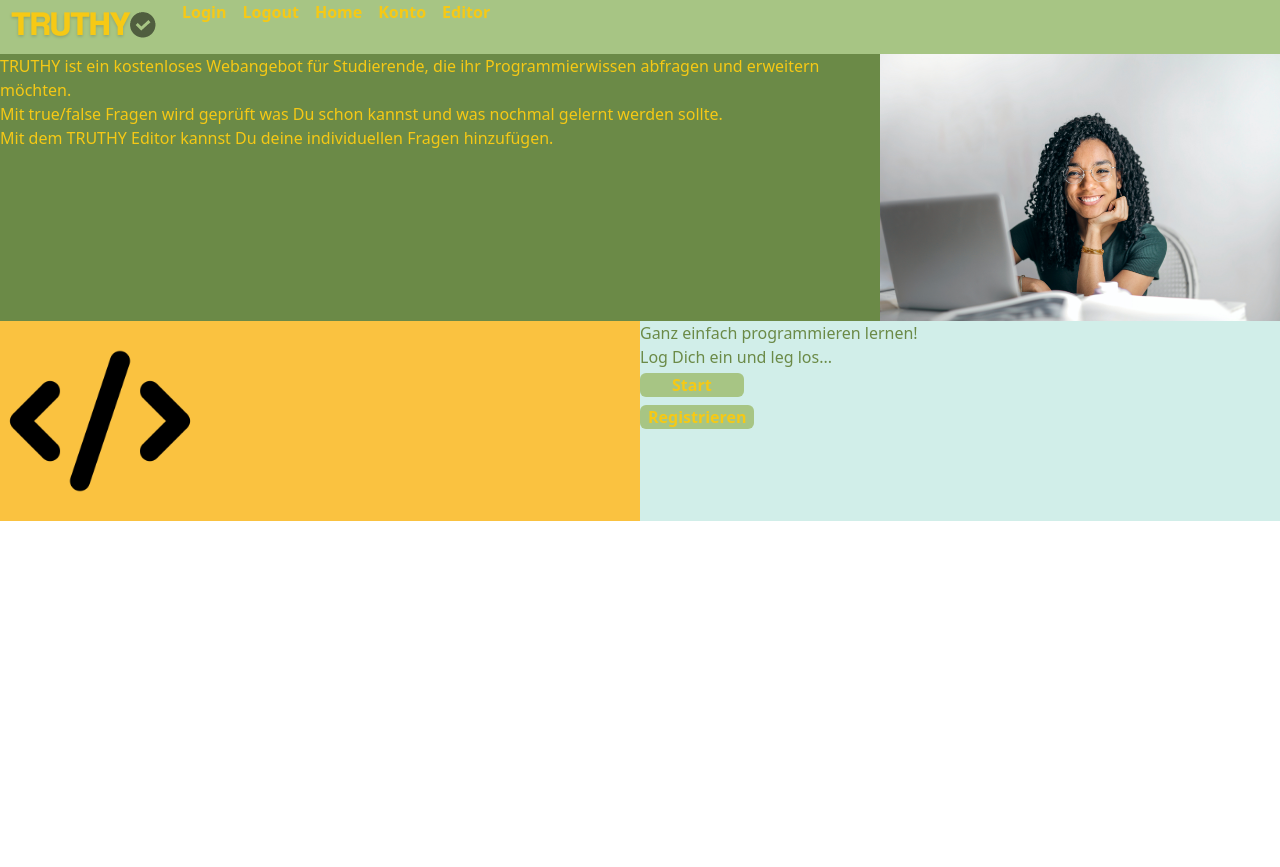
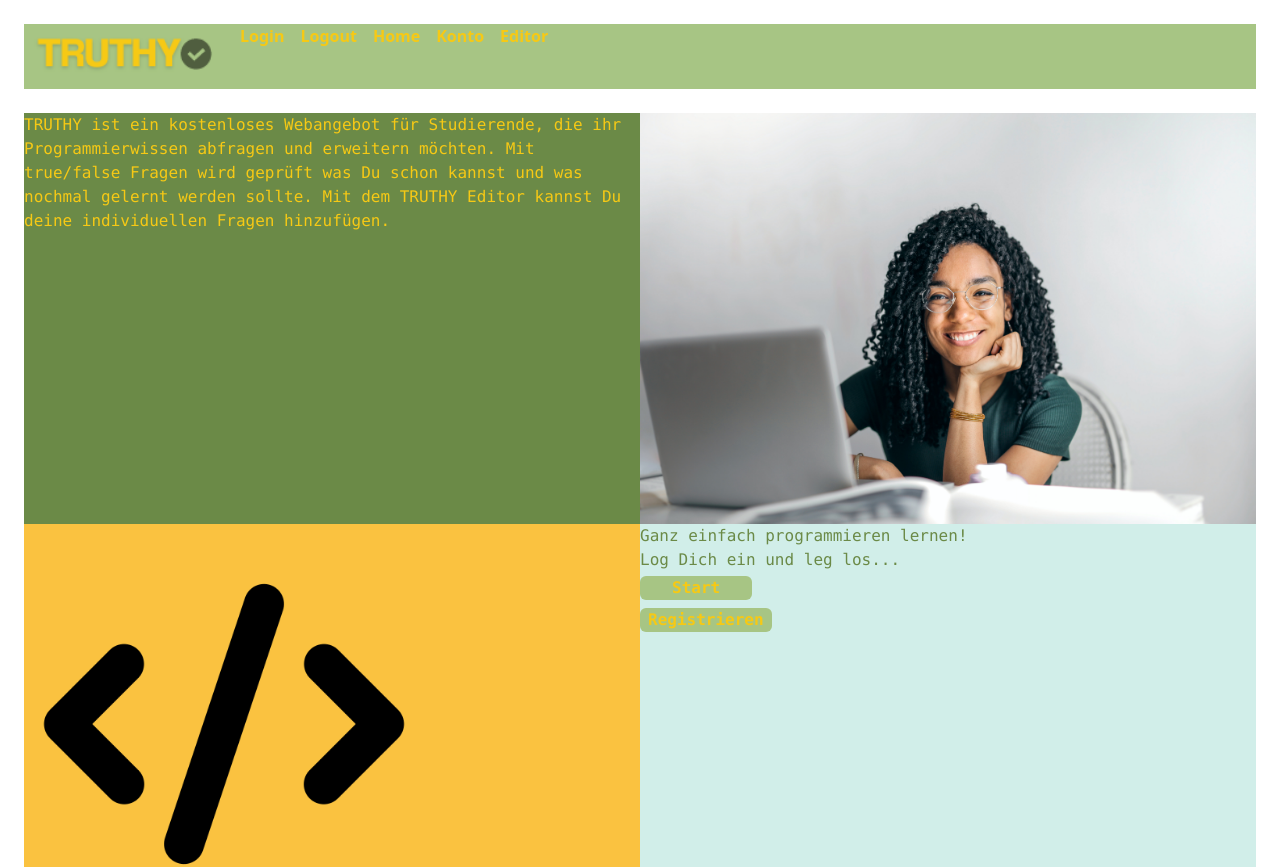
Before and after one commit to sengsei/nf-capstone, a React (Create React App) app in the folder frontend/: page / in a window 1280 px wide. Shown: the top 867 px of the page. Before the commit the page ends 800 px from the top, so only its background shows below. Built offline with nearby package versions, Linux system fonts and the light colour scheme.

Commit message:
landing page and header better

```diff
--- a/frontend/src/App.tsx
+++ b/frontend/src/App.tsx
@@ -1,5 +1,6 @@
 import Header from "./components/Header";
 import {Outlet} from "react-router-dom";
+import Footer from "./components/Footer";
 
 
 
@@ -9,6 +10,7 @@ function App() {
         <div>
             <Header/>
             <Outlet/>
+            <Footer/>
         </div>
     );
 }
--- /dev/null
+++ b/frontend/src/components/Footer.tsx
@@ -0,0 +1,10 @@
+export default function Footer() {
+
+    return (
+        <div>
+            <div className={"flex space-x-4 bg-[#A7C584] my-6 mx-6 h-20"}>
+
+            </div>
+        </div>
+    )
+}
--- a/frontend/src/components/Header.tsx
+++ b/frontend/src/components/Header.tsx
@@ -15,8 +15,8 @@ export default function Header() {
     }
 
     return(
-        <div className={"flex space-x-4 bg-[#A7C584]"}>
-            <div><img alt={"Logo"} src={logo}/></div>
+        <div className={"flex space-x-4 bg-[#A7C584] my-6 mx-6"}>
+            <div><img alt={"Logo"} width={"200"} src={logo}/></div>
             <div><button className={"font-bold text-[#F6C915]"} onClick={() => routeToPath('login')}>Login</button></div>
             <div><button className={"font-bold text-[#F6C915]"} onClick={() => logout()}>Logout</button></div>
             <div><button className={"font-bold text-[#F6C915]"} onClick={() => routeToPath('home')}>Home</button></div>
--- a/frontend/src/components/LandingPage.tsx
+++ b/frontend/src/components/LandingPage.tsx
@@ -12,21 +12,19 @@ export default function LandingPage() {
 
     return (
         <div>
-            <div className={"flex flex-row bg-[#6B8A47] font-sans text-[#F6C915]"}>
-                <div>
-                    TRUTHY ist ein kostenloses Webangebot für Studierende, die ihr Programmierwissen abfragen und
-                    erweitern
-                    möchten.
-                    <br/>
+            <div className={"flex flex-row bg-[#6B8A47] font-mono text-[#F6C915] mx-6"}>
+                <div className={"basis-1/2"}>
+                    TRUTHY ist ein kostenloses Webangebot für Studierende,
+                    die ihr Programmierwissen abfragen und erweitern möchten.
                     Mit true/false Fragen wird geprüft was Du schon kannst und was nochmal gelernt werden sollte.
-                    <br/>
                     Mit dem TRUTHY Editor kannst Du deine individuellen Fragen hinzufügen.
                 </div>
-                <img alt={"Schülerin mit Notebook"} width={"400"} src={andrea}/>
+
+                <img className={"basis-1/2"} alt={"Schülerin mit Notebook"} width={"400"} src={andrea}/>
             </div>
-            <div className={"flex flex-row bg-[#FAC240]"}>
-                <div className={"basis-1/2"}><img alt={"codes"} width={"200"} src={codes}/></div>
-                <div className={"basis-1/2 bg-[#D1EEE9] font-sans text-[#6B8A47]"}>
+            <div className={"flex flex-row bg-[#FAC240] mx-6"}>
+                <div className={"basis-1/2"}><img alt={"codes"} width={"400"} src={codes}/></div>
+                <div className={"basis-1/2 bg-[#D1EEE9] font-mono text-[#6B8A47]"}>
                     Ganz einfach programmieren lernen!
                     <br/>
                     Log Dich ein und leg los...
```
